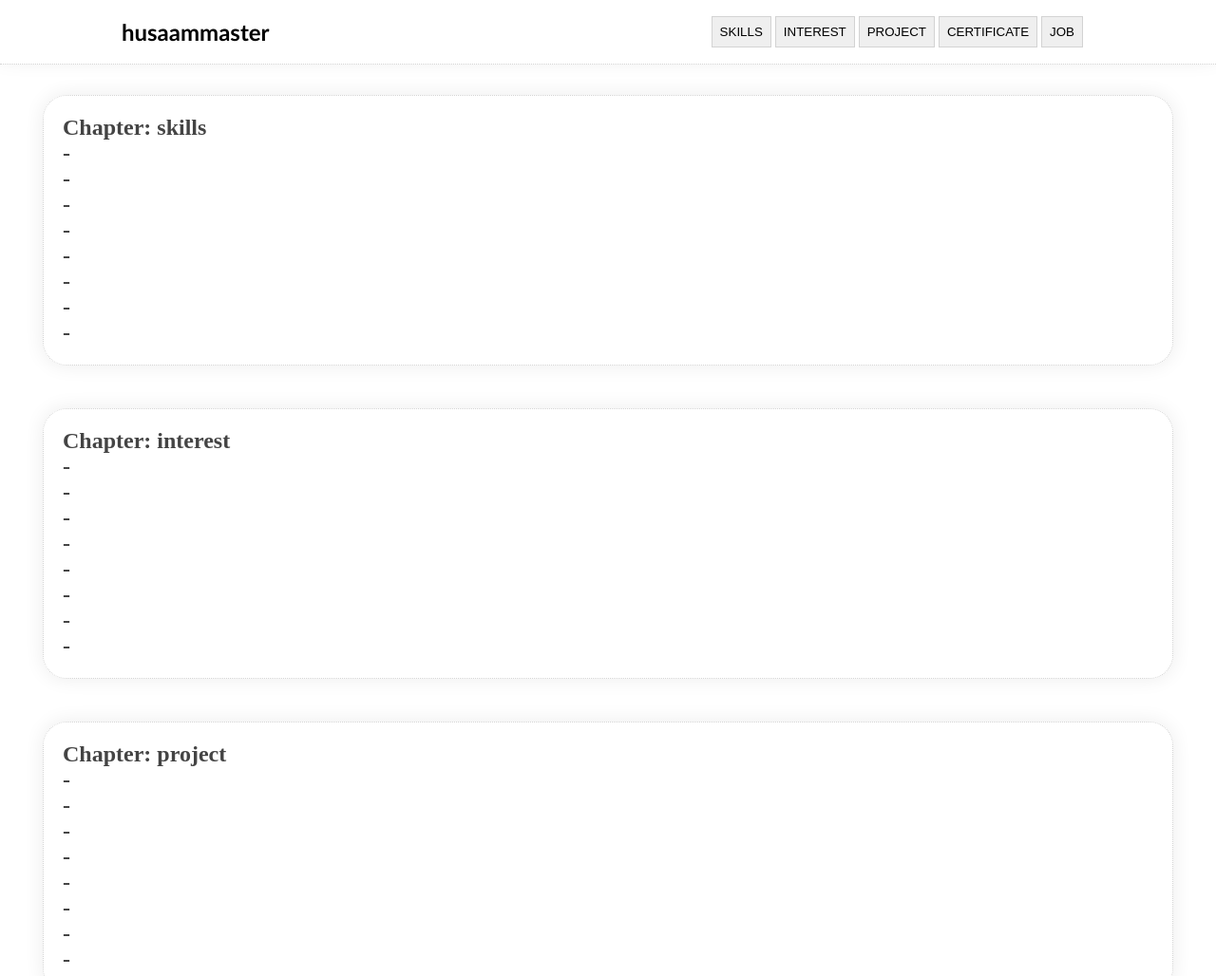
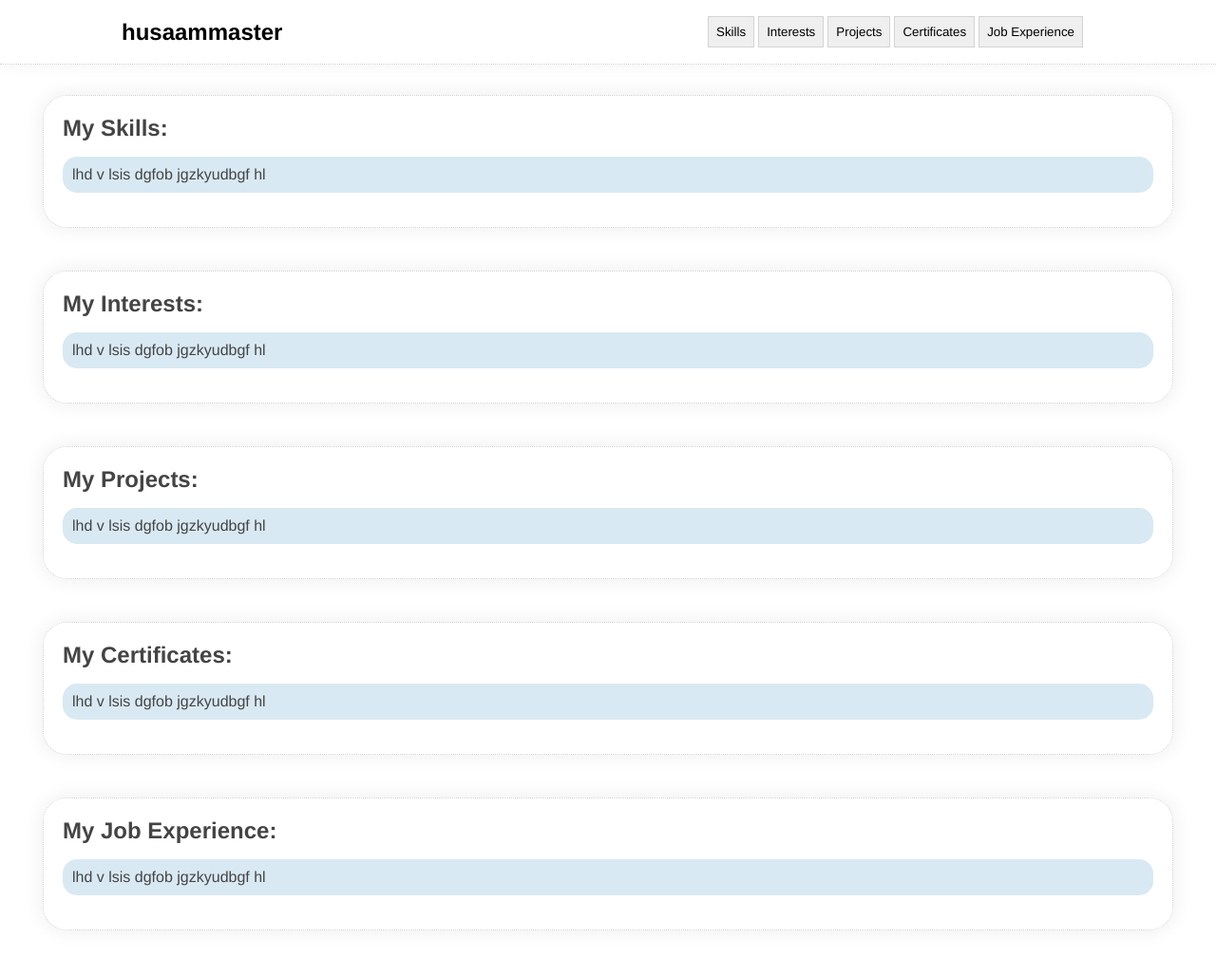
Before and after one commit to husaammaster/fictional_portfolio, a plain HTML site: page index.html in a window 1280 px wide. Shown: the top 1028 px of the page at 95% size. Drawn offline with Linux system fonts and the light colour scheme.

Commit message:
more of the json gets parsed

```diff
--- a/assets/data.json
+++ b/assets/data.json
@@ -1,51 +1,74 @@
 {
   "data": {
-    "skillsData": [
+    "SkillsData": {
+      "chapterDescr": "lhd v lsis dgfob jgzkyudbgf hl",
+      "type": "value-bars",
+      "entries": [
         { "name": "Python", "value": 90 },
         { "name": "C++", "value": 80 },
         { "name": "Computer Vision", "value": 85 },
         { "name": "Machine Learning", "value": 78 },
         { "name": "Web Dev", "value": 60 }
-    ],
+      ]
+    },
 
-    "interestData": [
+    "InterestsData": {
+      "chapterDescr": "lhd v lsis dgfob jgzkyudbgf hl",
+      "type": "badges",
+      "entries": [
         { "name": "AI Research", "value": 40 },
         { "name": "Game Dev", "value": 25 },
         { "name": "Digital Art", "value": 15 },
         { "name": "Community Projects", "value": 20 }
-    ],
+      ]
+    },
 
-    "projectData": [
+    "ProjectsData": {
+      "chapterDescr": "lhd v lsis dgfob jgzkyudbgf hl",
+      "type": "slider-grid",
+      "entries": [
         { "name": "AI Research", "githubLink": 40, "mediaURLs": [] },
         { "name": "Game Dev", "githubLink": 25, "mediaURLs": [] },
         { "name": "Digital Art", "githubLink": 15, "mediaURLs": [] },
         { "name": "Community Projects", "githubLink": 20, "mediaURLs": [] }
-    ],
+      ]
+    },
 
-    "certificateData": [
+    "CertificatesData": {
+      "chapterDescr": "lhd v lsis dgfob jgzkyudbgf hl",
+      "type": "logo-markdown-flex",
+      "entries": [
         {
           "name": "AI Research",
           "durationMonths": 3,
-        "descriptionMarkdown": "lfhs d ulroifgc, hdb poi "
+          "descriptionMarkdown": "lfhs d ulroifgc, hdb poi ",
+          "company": "Grobie Inc"
         },
         {
           "name": "AI Research",
           "durationMonths": 3,
-        "descriptionMarkdown": "lfhs d ulroifgc, hdb poi "
+          "descriptionMarkdown": "lfhs d ulroifgc, hdb poi ",
+          "company": "Grobie Inc"
         },
         {
           "name": "AI Research",
           "durationMonths": 3,
-        "descriptionMarkdown": "lfhs d ulroifgc, hdb poi "
+          "descriptionMarkdown": "lfhs d ulroifgc, hdb poi ",
+          "company": "Grobie Inc"
         },
         {
           "name": "AI Research",
           "durationMonths": 3,
-        "descriptionMarkdown": "lfhs d ulroifgc, hdb poi "
+          "descriptionMarkdown": "lfhs d ulroifgc, hdb poi ",
+          "company": "Grobie Inc"
         }
-    ],
+      ]
+    },
 
-    "jobData": [
+    "Job ExperienceData": {
+      "chapterDescr": "lhd v lsis dgfob jgzkyudbgf hl",
+      "type": "logo-markdown-flex",
+      "entries": [
         {
           "name": "Python",
           "descriptionMarkdown": "lfhs d ulroifgc, hdb poi ",
@@ -79,3 +102,4 @@
       ]
     }
   }
+}
--- a/css/layout.css
+++ b/css/layout.css
@@ -1,5 +1,6 @@
 * {
   box-sizing: border-box;
+  font-family: "Franklin Gothic Medium", "Arial Narrow", Arial, sans-serif;
 }
 
 body,
@@ -54,3 +55,9 @@ h3 {
   border: 1px lightgray dotted;
   border-radius: 25px;
 }
+
+.chapterDescr {
+  background-color: rgb(217, 233, 243);
+  border-radius: 15px;
+  padding: 10px;
+}
--- a/js/layout.js
+++ b/js/layout.js
@@ -10,18 +10,54 @@ export function init() {
   loadJSON("./../assets/data.json", createChapters);
 
   function createChapters(data) {
-    for (let [dataName, dataEntries] of Object.entries(data.data)) {
-      console.log(dataName, dataEntries[0]);
+    for (let [dataName, dataValue] of Object.entries(data.data)) {
+      console.log("DataName", dataName);
+      dataName = dataName.split("Data")[0];
+      const dataTitle = dataName.split(" ").join("").toLowerCase() + "_Title";
 
-      const dataTitle = dataName.split("Data")[0];
-      const elDataDisplay = createElement(
+      const elDataDisplay = createElement("section", ["text"]);
+      const elDataTitle = createElement(
         "h2",
         ["chapterTitle"],
-        "Chapter: " + dataTitle + "<br>-<br>-<br>-<br>-<br>-<br>-<br>-<br>-",
-        null,
+        "My " + dataName + ":",
+        elDataDisplay,
         dataTitle
       );
-      scrollSectionWrapper(dataTitle.toUpperCase(), elDataDisplay);
+
+      const elDataParagraph = createElement(
+        "p",
+        ["chapterDescr", "text"],
+        dataValue.chapterDescr,
+        elDataDisplay
+      );
+
+      const elElements = generateChapContent(dataValue.type, dataValue.entries);
+
+      scrollSectionWrapper(dataName, elDataDisplay);
     }
   }
 }
+
+function generateChapContent(contentType, elementsObject) {
+  console.log("contentType", contentType);
+  console.log("elementsObject", elementsObject, typeof elementsObject);
+
+  if (contentType == "value-bars") {
+    generateValueBars(elementsObject);
+  } else if (contentType == "badges") {
+    generateBadges(elementsObject);
+  } else if (contentType == "slider-grid") {
+    generateSliderGrid(elementsObject);
+  } else if (contentType == "logo-markdown-flex") {
+    generateLogoMarkdownFlex(elementsObject);
+  }
+
+  // for (let element of elementsObject) {
+  //   console.log("element", element);
+  // }
+}
+
+function generateValueBars(elementsObject) {}
+function generateBadges(elementsObject) {}
+function generateSliderGrid(elementsObject) {}
+function generateLogoMarkdownFlex(elementsObject) {}
--- a/js/scrollSections.js
+++ b/js/scrollSections.js
@@ -18,14 +18,14 @@ export function scrollSectionWrapper(
   chapterElement,
   chapterParent
 ) {
-  const chapterID = chapterName.split(" ").join("") + "_Chapter";
+  const chapterID = chapterName.split(" ").join("").toLowerCase() + "_Chapter";
 
   const elNavButton = createElement(
     "button",
     ["navButton", "float-left"],
     chapterName,
     elNavbar,
-    chapterName.split(" ").join("") + "_Nav"
+    chapterName.split(" ").join("").toLowerCase() + "_Nav"
   );
 
   const elNavChapter = createElement("div", ["chapter"], "", elMain, chapterID);
```
Also changed, not shown: 1 other file. Lines whose indentation alone changed are shown as unchanged.
